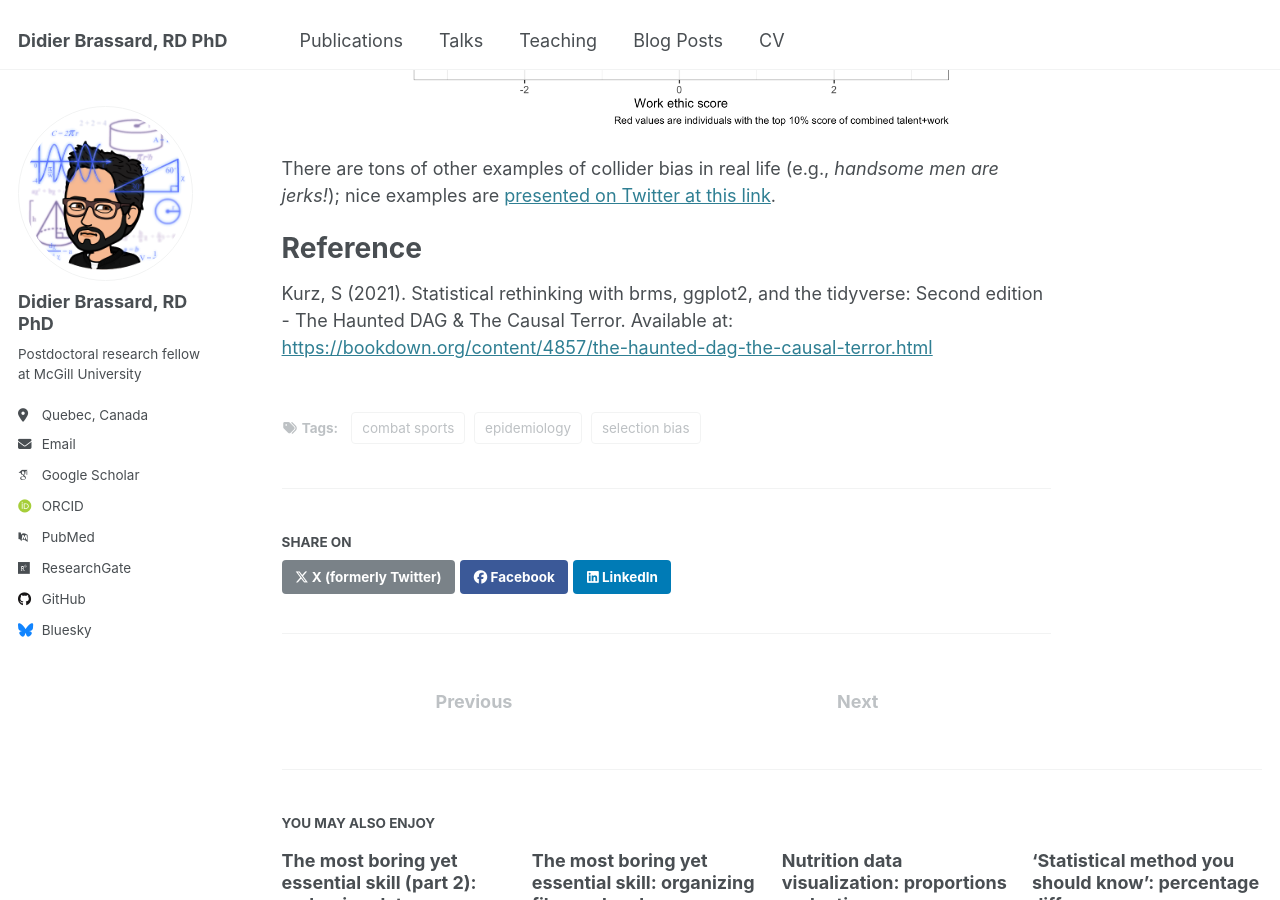
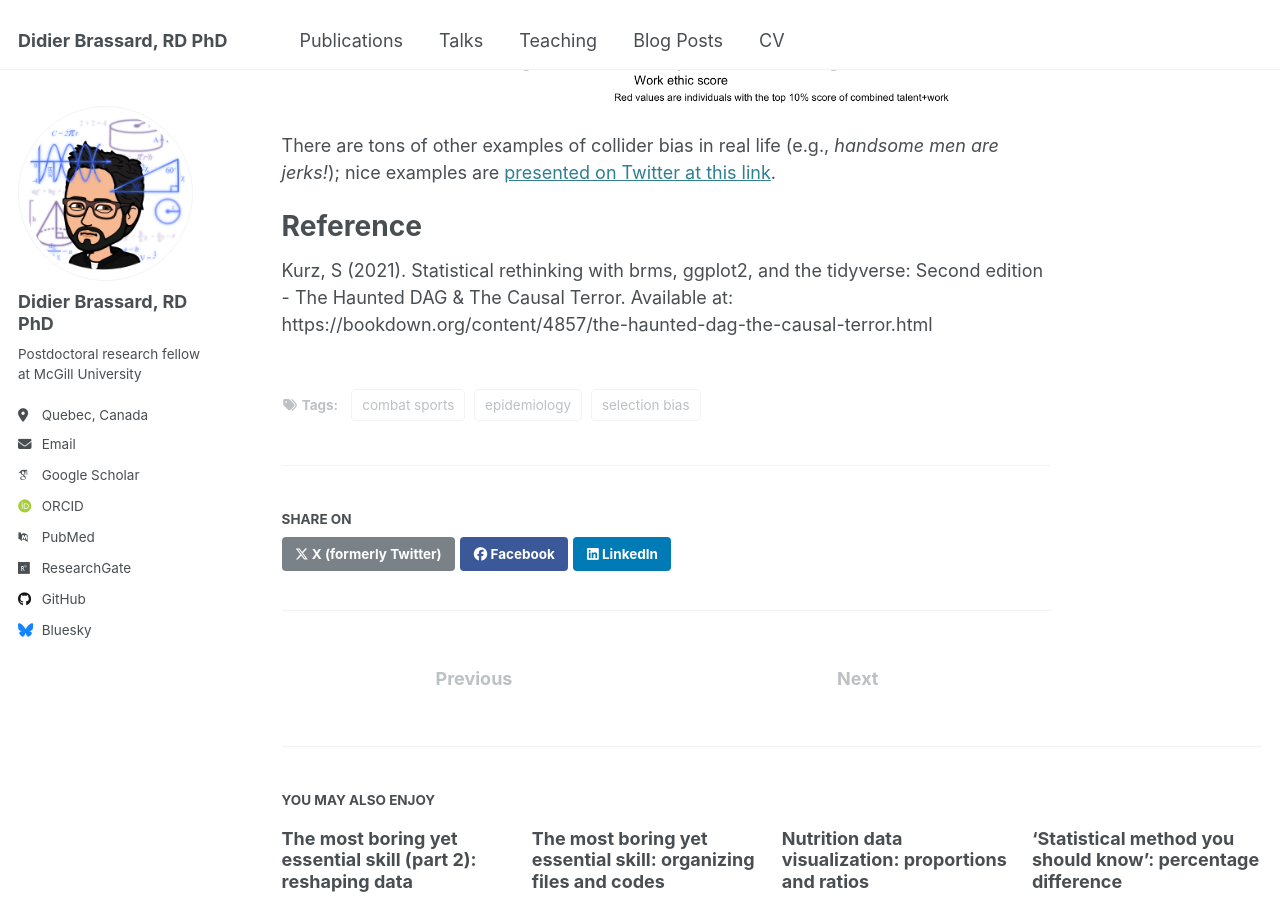
Before and after one commit to didierbrassard/didierbrassard.github.io, a Jekyll site: the page built from _posts/2022-09-15-blog-post-1.md, in a window 1280 px wide and 900 px high, scrolled down 6866 px. Built offline with Jekyll 4.4.1, drawn with Linux system fonts in a browser that asks for light colours; some web fonts are replaced; some of the changed text lies outside the part shown.

Commit message:
Update 2022-09-15-blog-post-1.md
+qmd update

````diff
--- a/_posts/2022-09-15-blog-post-1.md
+++ b/_posts/2022-09-15-blog-post-1.md
@@ -105,7 +105,7 @@
 corr_talent_work
 ```
 
-    ## [1] 0.06188338
+    [1] 0.06188338
 
 In the simulation above, and based on all 1000 individuals, natural
 talent has a weak correlation of +0.06 with work ethic.
@@ -133,8 +133,8 @@
  cut_off
 ```
 
-    ##      90%
-    ## 1.784185
+         90%
+    1.784185
 
 ``` r
 # Visualize this cut-off
@@ -163,9 +163,9 @@
   table(population$fighter)
 ```
 
-    ##
-    ## FALSE  TRUE
-    ##   900   100
+
+    FALSE  TRUE
+      900   100
 
 Now, we can look at the correlation between `talent` and `work` in the
 top 10% individuals sample based on their total `talent + work` score.
@@ -182,7 +182,7 @@
 corr_among_fighters[1,2]
 ```
 
-    ## [1] -0.6007201
+    [1] -0.6007201
 
 In our sample of fighters, the correlation between **TALENT** and
 **WORK** is -0.60! Recall that, in our full population, the same
@@ -239,4 +239,4 @@
 Kurz, S (2021). Statistical rethinking with brms, ggplot2, and the
 tidyverse: Second edition - The Haunted DAG & The Causal Terror.
 Available at:
-<https://bookdown.org/content/4857/the-haunted-dag-the-causal-terror.html>
+https://bookdown.org/content/4857/the-haunted-dag-the-causal-terror.html
````
